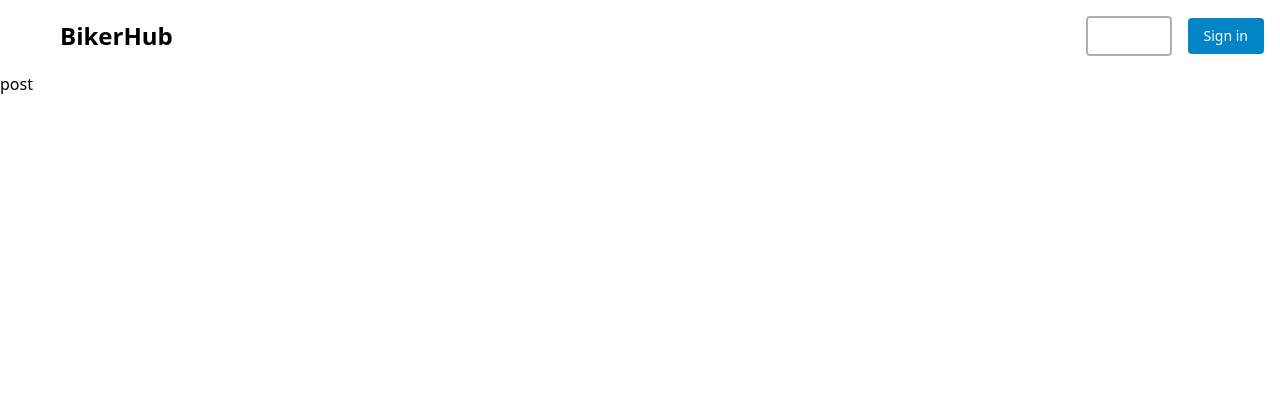
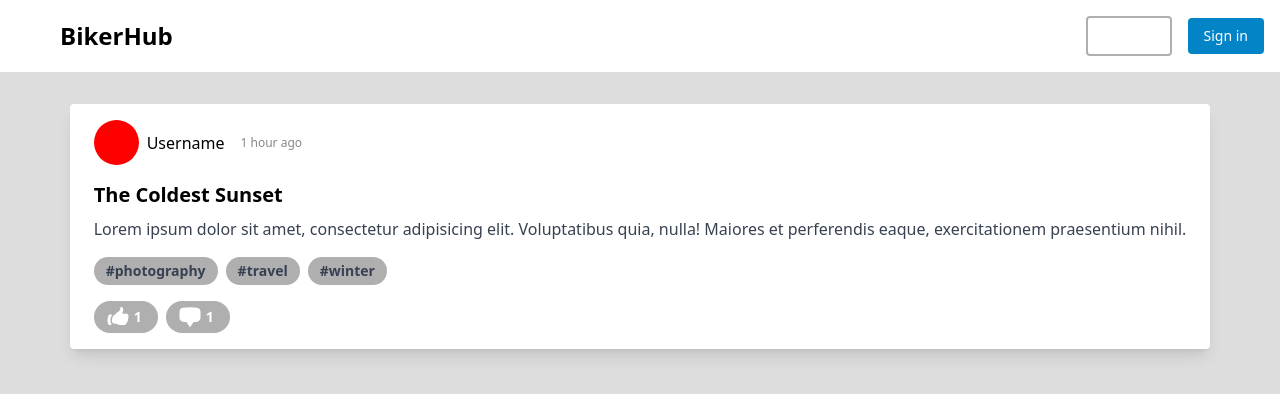
Before and after one commit to abberadhi/mc-forum, a React (Create React App) app in the folder src/main/frontend/: page /posts in a window 1280 px wide. Shown: the top 394 px of the page. Built offline with nearby package versions, Linux system fonts and the light colour scheme; the HTML template or start-up script is replaced by a standard one.

Commit message:
add post placeholder

```diff
--- a/src/main/frontend/src/App.tsx
+++ b/src/main/frontend/src/App.tsx
@@ -1,6 +1,7 @@
 import { Route, Routes } from "react-router-dom";
 import NavBar from "./components/NavBar";
 import Post from "./components/Post";
+import Threads from "./pages/Threads";
 
 const App = () => {
   return (
@@ -8,12 +9,12 @@ const App = () => {
       <NavBar />
       <Routes>
         <Route path="/posts" element={<Post />} />
-        <Route path="/products" element={<NavBar />} />
+        <Route path="/threads" element={<Threads />} />
         {/* add 404 page */}
         <Route path="*" element={<Post />} />
       </Routes>
     </>
   );
-}
+};
 
 export default App;
--- a/src/main/frontend/src/components/NavBar.tsx
+++ b/src/main/frontend/src/components/NavBar.tsx
@@ -1,22 +1,20 @@
 import { Button } from "@headlessui/react";
+import { Link, Navigate } from "react-router-dom";
 
 const NavBar = () => {
   return (
     <div>
       <nav className="bg-white border-gray-200 dark:bg-gray-900">
-        <div className="max-w-screen-xl flex flex-wrap items-center justify-between mx-auto p-4">
-          <a
+        <div className="flex flex-wrap items-center justify-between mx-auto p-4">
+          <Link
+            to="/threads"
             className="flex items-center space-x-3 rtl:space-x-reverse"
           >
-            <img
-              src="/logo.png"
-              className="h-8"
-              alt="Flowbite Logo"
-            />
+            <img src="/logo.png" className="h-8" alt="Flowbite Logo" />
             <span className="self-center text-2xl font-semibold whitespace-nowrap dark:text-white">
               BikerHub
             </span>
-          </a>
+          </Link>
           <div className="md:block md:w-auto" id="navbar-default">
             <Button className="border-solid	border-2 mx-4 rounded bg-transparent py-2 px-4 text-sm text-white data-[hover]:bg-sky-1000 data-[active]:bg-sky-700">
               Sign up
--- a/src/main/frontend/src/components/Post.tsx
+++ b/src/main/frontend/src/components/Post.tsx
@@ -1,5 +1,66 @@
+import {
+  ChatBubbleBottomCenterIcon,
+  HandThumbUpIcon,
+} from "@heroicons/react/24/solid";
+
 const Post = () => {
-    return (<div>post</div>)
-}
+  return (
+    <div className="m-4 p-4 flex flex-row justify-center items-center">
+      <div className=" bg-white max-w-full rounded overflow-hidden shadow-lg">
+        <div className="flex px-6 pt-4">
+          <div></div>
+          <div className="flex items-center">
+            <div
+              style={{
+                borderRadius: "50%",
+                width: 45,
+                height: 45,
+                background: "red",
+                display: "block",
+              }}
+              className="w-1/2 h-10 rounded-full bg-black flex-none"
+            ></div>
+            <div className="px-2">Username</div>
+            <div className="px-2 text-gray text-xs">1 hour ago</div>
+          </div>
+        </div>
+        <div className="px-6 py-4">
+          <div className="font-bold text-xl mb-2">The Coldest Sunset</div>
+          <p className="text-gray-700 text-base">
+            Lorem ipsum dolor sit amet, consectetur adipisicing elit.
+            Voluptatibus quia, nulla! Maiores et perferendis eaque,
+            exercitationem praesentium nihil.
+          </p>
+        </div>
+        <div className="px-6 pb-2">
+          <span className="inline-block bg-gray-200 rounded-full px-3 py-1 text-sm font-semibold text-gray-700 mr-2 mb-2">
+            #photography
+          </span>
+          <span className="inline-block bg-gray-200 rounded-full px-3 py-1 text-sm font-semibold text-gray-700 mr-2 mb-2">
+            #travel
+          </span>
+          <span className="inline-block bg-gray-200 rounded-full px-3 py-1 text-sm font-semibold text-gray-700 mr-2 mb-2">
+            #winter
+          </span>
+        </div>
 
- export default Post;
+        <div className="px-6 pb-2">
+          <span className="inline-block bg-gray-200 rounded-full px-3 py-1 text-sm font-semibold text-gray-700 mr-2 mb-2">
+            <div className="flex items-center	">
+              <HandThumbUpIcon className="size-6 text-white" />
+              <p className="px-1 text-white">1</p>
+            </div>
+          </span>
+          <span className="inline-block bg-gray-200 rounded-full px-3 py-1 text-sm font-semibold text-gray-700 mr-2 mb-2">
+            <div className="flex items-center	">
+              <ChatBubbleBottomCenterIcon className="size-6 text-white" />
+              <p className="px-1 text-white">1</p>
+            </div>
+          </span>
+        </div>
+      </div>
+    </div>
+  );
+};
+
+export default Post;
--- /dev/null
+++ b/src/main/frontend/src/components/SearchBar.tsx
@@ -0,0 +1,10 @@
+import { useState } from "react";
+import { Link } from "react-router-dom";
+
+const SearchBar = () => {
+  const [query, setQuery] = useState("");
+
+  return <></>;
+};
+
+export default SearchBar;
--- a/src/main/frontend/src/index.css
+++ b/src/main/frontend/src/index.css
@@ -3,3 +3,7 @@
 @tailwind utilities;
 
 /* apply css here */
+
+body {
+    background-color: #dddddd;
+}
--- /dev/null
+++ b/src/main/frontend/src/pages/Threads.tsx
@@ -0,0 +1,20 @@
+import Post from "../components/Post";
+import SearchBar from "../components/SearchBar";
+
+const Threads = () => {
+  return (
+    <>
+      <main>
+        <div className="flex">
+          <div className="flex-1 w-64">
+            <SearchBar />
+            <Post />
+          </div>
+          <div className="flex-initial w-64">side</div>
+        </div>
+      </main>
+    </>
+  );
+};
+
+export default Threads;
```
